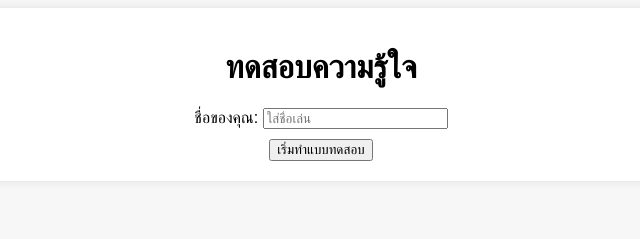
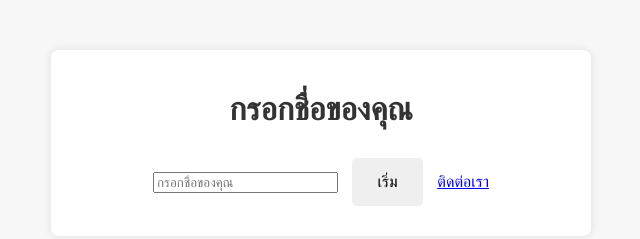
Before and after one commit to Fcman1010/love-you, a plain HTML site: page index.html in a window 1280 px wide. Shown: the whole page, without its empty margins (319-959 px from the left). Drawn offline with Linux system fonts and the light colour scheme.

Commit message:
Update index.html

```diff
--- a/index.html
+++ b/index.html
@@ -3,47 +3,35 @@
 <head>
     <meta charset="UTF-8">
     <meta name="viewport" content="width=device-width, initial-scale=1.0">
-    <title>ทดสอบความรู้ใจ</title>
-    <style>
-        body {
-            font-family: Arial, sans-serif;
-           มี display: flex;
-            justify-content: center;
-            align-items: center;
-            height: 100vh;
-            background-color: #f7f7f7;
-        }
-        .container {
-            text-align: center;
-            background-color: #fff;
-            padding: 20px;
-            border-radius: 5px;
-            box-shadow: 0 0 10px rgba(0,0,0,0.1);
-        }
-        .input-field {
-            margin: 10px 0;
-        }
-    </style>
+    <title>แอพสุ่มแคปชั่น</title>
+    <link rel="stylesheet" href="styles.css">
 </head>
 <body>
-    <div class="container">
-        <h1>ทดสอบความรู้ใจ</h1>
-        <div class="input-field">
-            <label for="name">ชื่อของคุณ:</label>
-            <input type="text" id="name" placeholder="ใส่ชื่อเล่น">
+    <!-- หน้าหลัก -->
+    <div id="main-container" class="container">
+        <h1>กรอกชื่อของคุณ</h1>
+        <input type="text" id="username" placeholder="กรอกชื่อของคุณ">
+        <button id="start-btn">เริ่ม</button>
+        <a href="https://www.instagram.com/wriatc?igsh=MWMxdWl4Zzd4cDh0Ng==" id="contact-btn" target="_blank">ติดต่อเรา</a>
+    </div>
+
+    <!-- หน้าสุ่มแคปชั่น -->
+    <div id="caption-container" class="container" style="display: none;">
+        <h1>สุ่มแคปชั่น</h1>
+        <div class="caption-box">
+            <p id="caption">กรุณากดปุ่มด้านล่างเพื่อสุ่มแคปชั่น</p>
         </div>
-        <button onclick="startQuiz()">เริ่มทำแบบทดสอบ</button>
+        <button id="generate-btn">สุ่มแคปชั่น</button>
+        <button id="back-btn">กลับ</button>
     </div>
-    <script>
-        function startQuiz() {
-            const name = document.getElementById('name').value;
-            if (name) {
-                localStorage.setItem('userName', name);
-                window.location.href = "quiz.html";
-            } else {
-                alert("ใส่ชื่อเล่น");
-            }
-        }
-    </script>
+
+    <!-- หน้าประวัติการกรอกชื่อ -->
+    <div id="history-container" class="container" style="display: none;">
+        <h1>ประวัติการกรอกชื่อ</h1>
+        <p id="history-output"></p>
+        <button id="back-btn-history">กลับ</button>
+    </div>
+
+    <script src="script.js"></script>
 </body>
 </html>
```
